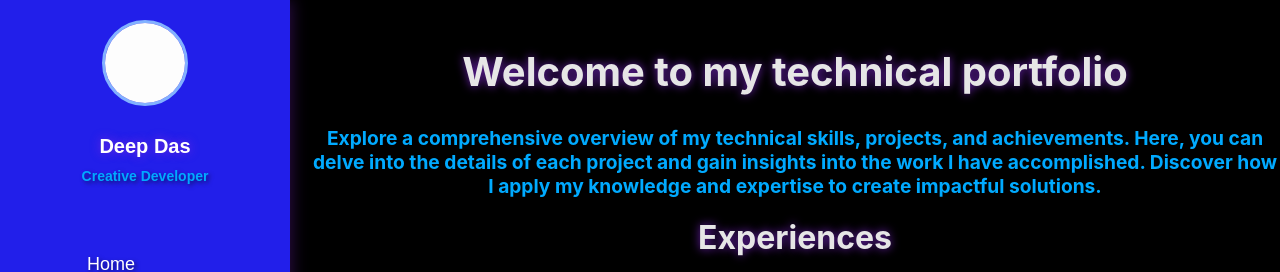
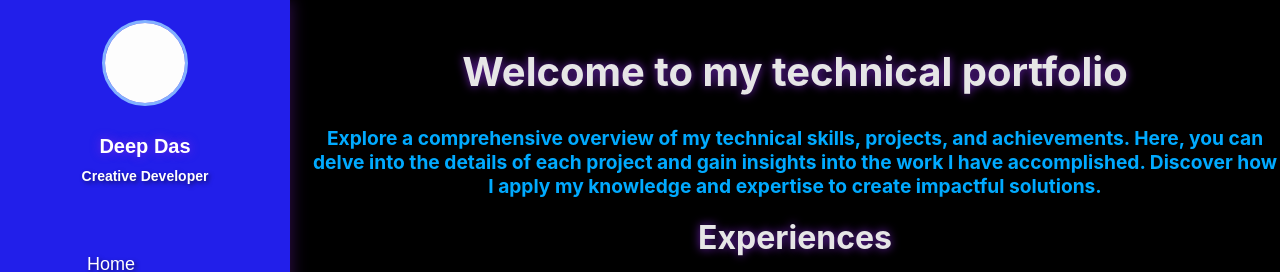
Before and after one commit to THE-DEEPDAS/Portfolio-Website, a React (Create React App) app: page /technical in a window 1280 px wide. Shown: the top 272 px of the page. Built offline with nearby package versions, Linux system fonts and the light colour scheme.

Commit message:
minor changes

```diff
--- a/src/components/Sidebar.css
+++ b/src/components/Sidebar.css
@@ -43,7 +43,7 @@ h2 {
 }
 
 p {
-    color: #ffffff; /* White text */
+    color: #ffffff !important; /* White text */
     font-size: 14px;
 }
 
@@ -118,7 +118,7 @@ button:hover {
 }
 
 .profile h2, .profile p {
-    color: white; /* White text */
+    color: white !important; /* White text */
     text-shadow: 2px 2px 4px rgba(0, 0, 0, 0.5);
     margin: 0;
     text-align: center;
```
